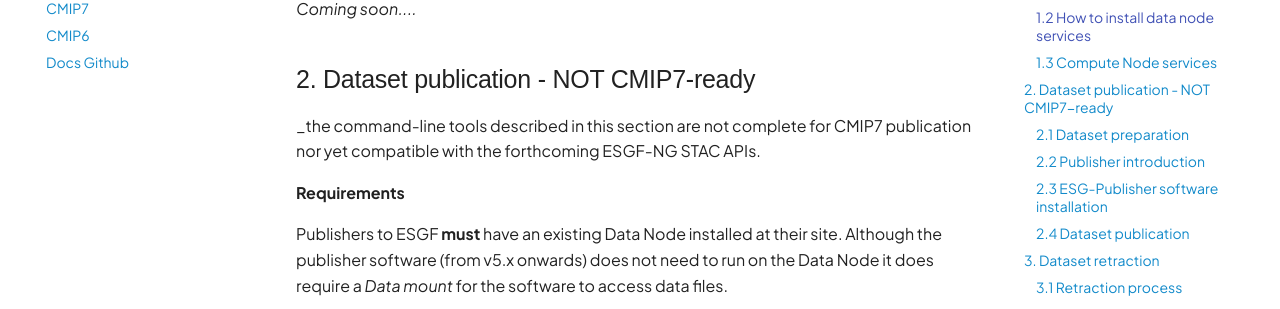
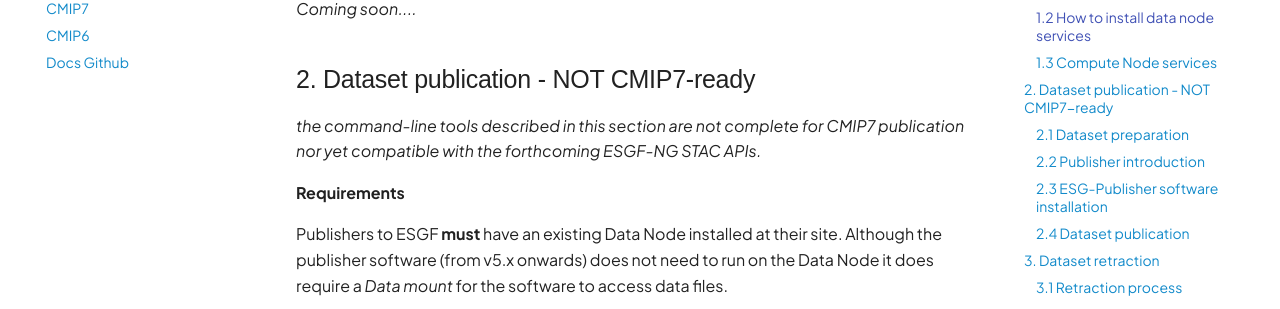
Before and after one commit to WCRP-CMIP/cmip7-guidance, an MkDocs documentation site: the page built from docs/CMIP7/guidance_for_esgf.md, in a window 1280 px wide and 900 px high, scrolled down 1050 px. Shown: the part 145-454 px from the top of the window. Built offline with MkDocs 1.6.1 and Material for MkDocs 9.7.7, drawn with Linux system fonts in a browser that asks for light colours; some web fonts are replaced.

```diff
--- a/docs/CMIP7/guidance_for_esgf.md
+++ b/docs/CMIP7/guidance_for_esgf.md
@@ -54,7 +54,7 @@ _Coming soon...._
 
 ## 2. Dataset publication - NOT CMIP7-ready
 
-_the command-line tools described in this section are not complete for CMIP7 publication nor yet compatible with the forthcoming ESGF-NG STAC APIs.
+_the command-line tools described in this section are not complete for CMIP7 publication nor yet compatible with the forthcoming ESGF-NG STAC APIs._
 
 **Requirements**
 
```
